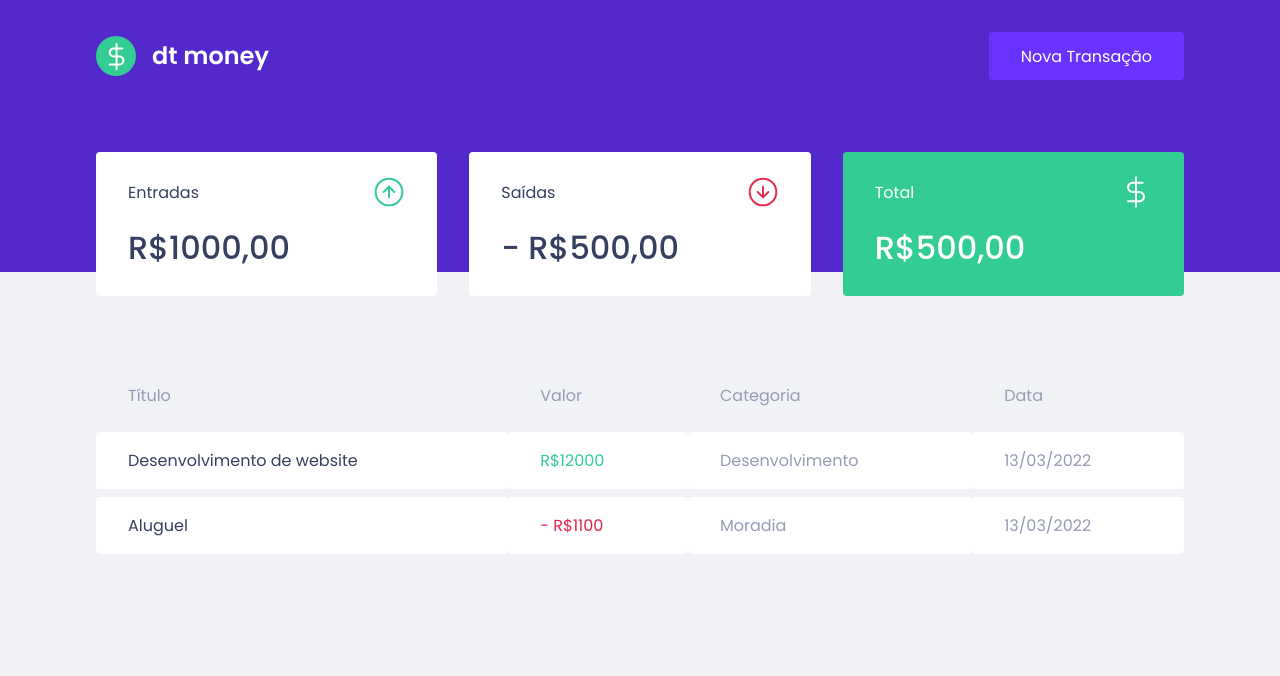
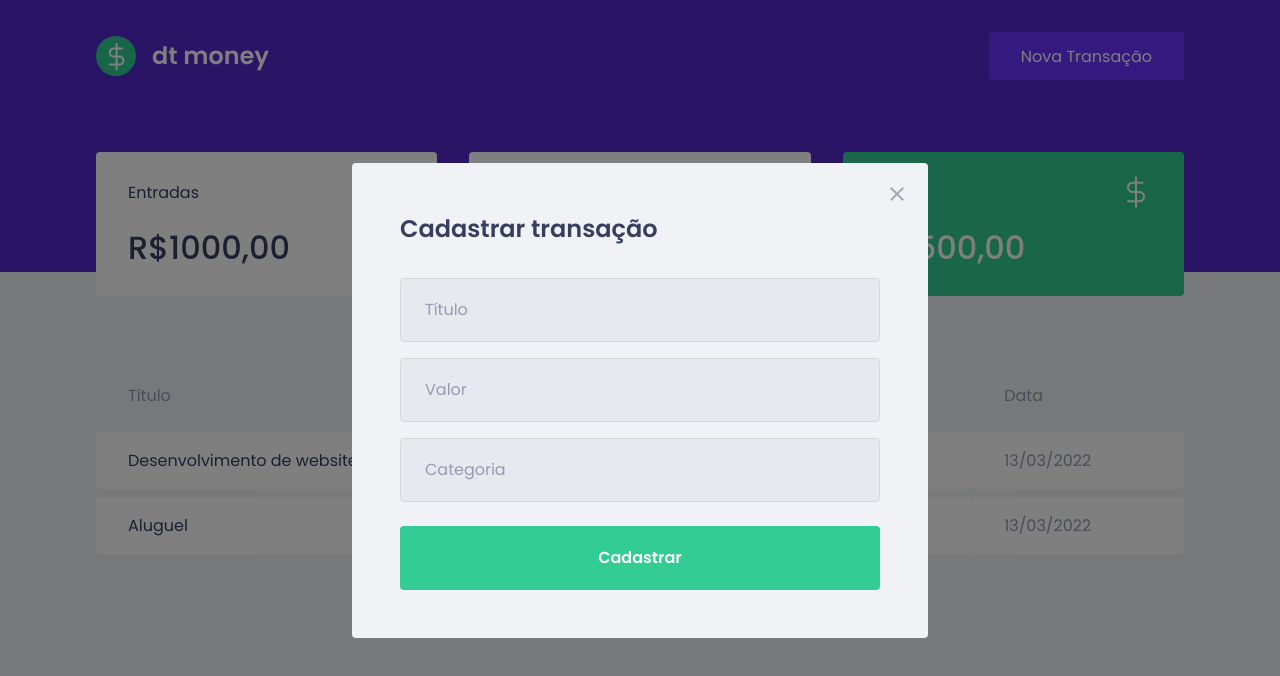
Before and after one commit to JanderLiborio20/JlMoney, a React (Vite) app: page / in a window 1280 px wide. Both pictures are taken after a click on the button "Nova Transação". Shown: the top 676 px of the page. Built offline with nearby package versions, Linux system fonts and the light colour scheme; no server answers.

Commit message:
modal completo sem o 2btn do meio

```diff
--- a/package.json
+++ b/package.json
@@ -8,6 +8,7 @@
     "preview": "vite preview"
   },
   "dependencies": {
+    "@types/react-modal": "^3.13.1",
     "axios": "^0.26.1",
     "miragejs": "^0.1.43",
     "react": "^17.0.2",
--- a/src/App.tsx
+++ b/src/App.tsx
@@ -1,12 +1,36 @@
 import { Dashboard } from "./components/Dashboard";
+import Modal from 'react-modal'
 import { Header } from "./components/Header";
 import { GlobalStyle } from "./styles/global";
+import { useState } from "react";
+import { NewTransactionModal } from "./components/NewTransactionModal";
+
+
+Modal.setAppElement("#root");
 
 export function App() {
+
+  const [isNewTransactionModalOpen, setIsNewTransactionModalOpen] = useState(false);
+
+  function handleOpenNewTransactionModal() {
+    setIsNewTransactionModalOpen(true);
+  }
+
+  function handleCloseNewTransactionModal() {
+    setIsNewTransactionModalOpen(false);
+  }
+
   return (
     <>
-      <Header />
+      <Header onOpenNewTransactionModal={handleOpenNewTransactionModal}/>
+
+       <NewTransactionModal
+       isOpen={isNewTransactionModalOpen}
+       onRequestClose={handleCloseNewTransactionModal}
+       />
+
       <Dashboard />
+
       <GlobalStyle />
     </>
   )
--- a/src/components/Header/index.tsx
+++ b/src/components/Header/index.tsx
@@ -1,14 +1,24 @@
 import logoImg from '../../assets/logo.svg';
+
 import { Container, Content } from './styles';
 
-export function Header() {
+
+interface handleModalOpen {
+  onOpenNewTransactionModal: () => void;
+}
+export function Header({ onOpenNewTransactionModal }: handleModalOpen) {
+
   return(
     <Container>
       <Content>
         <img src={logoImg} alt="Jl Money" />
-        <button type="button">
+        <button
+        type="button"
+        onClick={onOpenNewTransactionModal}>
           Nova Transação
         </button>
+
+
       </Content>
     </Container>
   )
--- /dev/null
+++ b/src/components/NewTransactionModal/index.tsx
@@ -0,0 +1,47 @@
+import Modal from "react-modal"
+import closeImg from '../../assets/close.svg'
+import { Container } from "./styles";
+
+interface NewTransactionModalProps {
+  isOpen: boolean;
+  onRequestClose: () => void;
+}
+
+export function NewTransactionModal ({ isOpen, onRequestClose}: NewTransactionModalProps) {
+  return(
+    <Modal
+      isOpen={isOpen}
+      onRequestClose={onRequestClose}
+      overlayClassName="react-modal-overlay"
+      className="react-modal-content">
+
+        <button
+        type="button"
+        onClick={onRequestClose}
+        className="react-modal-close">
+          <img src={closeImg} alt="Fechar Modal" />
+        </button>
+
+        <Container>
+          <h2>Cadastrar transação</h2>
+
+          <input
+          placeholder="Título">
+
+          </input>
+          <input
+          type='number'
+          placeholder="Valor">
+
+          </input>
+          <input
+          placeholder="Categoria">
+
+          </input>
+          <button type="submit">
+            Cadastrar
+          </button>
+        </Container>
+    </Modal>
+  )
+}
--- /dev/null
+++ b/src/components/NewTransactionModal/styles.ts
@@ -0,0 +1,50 @@
+import styled from "styled-components";
+
+export const Container = styled.form`
+  h2 {
+    color: var(--text-title);
+    font-size: 1.5rem;
+    margin-bottom: 2rem;
+
+  }
+
+  input {
+    width: 100%;
+    padding: 0 1.5rem;
+    height: 4rem;
+    border-radius: 0.25rem;
+
+    border: 1px solid #d7d7d7;
+    background: #e7e9ee;
+
+    font-weight: 400;
+    font-size: 1rem;
+
+    &::placeholder {
+      color: var(--text-body);
+    }
+
+    & + input {
+      margin-top: 1rem;
+    }
+  }
+
+  button[type="submit"] {
+      width: 100%;
+      padding: 0 1.5rem;
+      height: 4rem;
+      background: var(--green);
+      color: #fff;
+      border-radius: 0.25rem;
+      border: 0;
+      font-size: 1rem;
+      margin-top: 1.5rem;
+      font-weight: 600;
+
+      transition: filter 0.2s;
+
+      &:hover {
+        filter: brightness(0.9);
+      }
+    }
+`;
--- a/src/styles/global.ts
+++ b/src/styles/global.ts
@@ -54,4 +54,42 @@
     opacity: 0.6;
     cursor: not-allowed;
   }
+
+  .react-modal-overlay {
+    background: rgb(0,0,0,0.5);
+
+    position: fixed;
+    top: 0;
+    bottom: 0;
+    right: 0;
+    left: 0;
+
+    display: flex;
+    align-items: center;
+    justify-content: center;
+
+  }
+
+  .react-modal-content {
+    width: 100%;
+    max-width: 576px;
+    background: var(--background);
+    padding: 3rem;
+    position: relative;
+    border-radius: 0.25rem;
+  }
+
+  .react-modal-close {
+    position: absolute;
+    right: 1.5rem;
+    top: 1.5rem;
+    border: 0;
+    background: transparent;
+
+    transition: filter 0.2s;
+
+    &:hover {
+      filter: brightness(0.7);
+    }
+  }
 `
```
Also changed, not shown: 1 other file (tests, documents, lock files or other folders).
